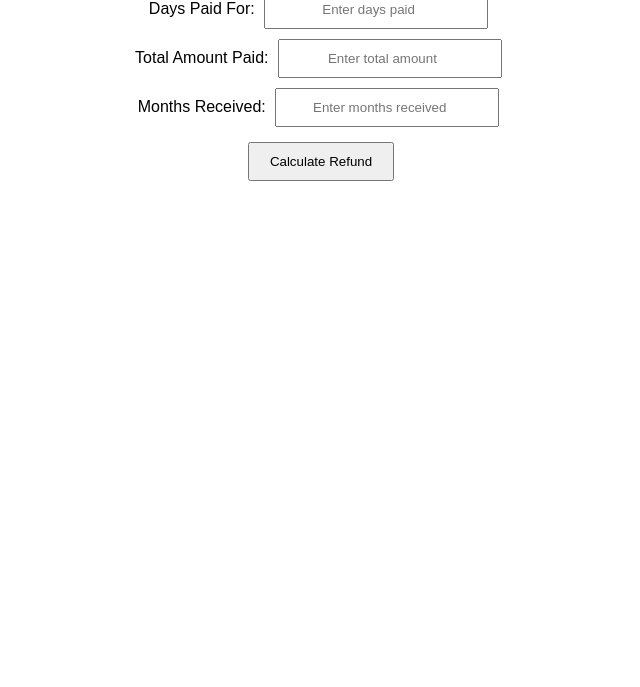
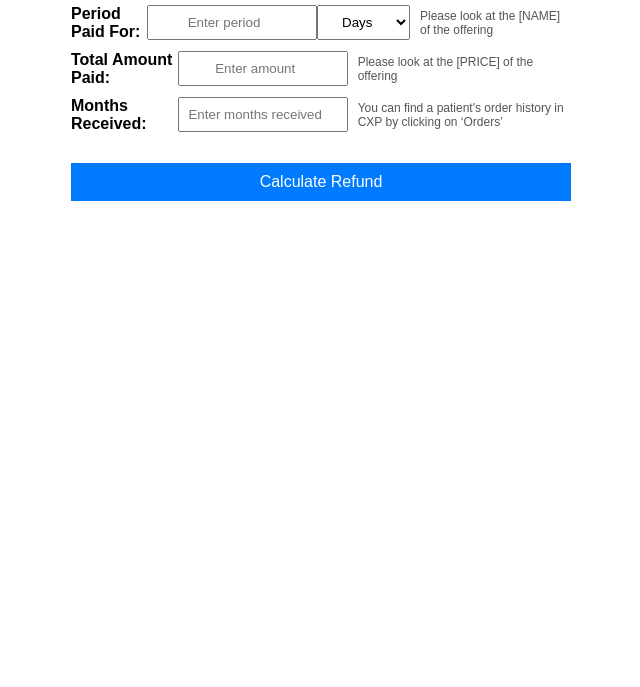
Before and after one commit to m-bluebird/refund-calculator, a plain HTML site: page index.html in a window 1280 px wide. Shown: the part 113-800 px from the top of the page, without its empty margins (319-959 px from the left). Drawn offline with Linux system fonts and the light colour scheme.

Commit message:
Add files via upload

```diff
--- a/index.html
+++ b/index.html
@@ -7,58 +7,109 @@
     <style>
         body {
             font-family: Arial, sans-serif;
+            margin: 50px;
+            display: flex;
+            justify-content: center;
+        }
+        .container {
+            width: 500px;
+            display: flex;
+            flex-direction: column;
+        }
+        .input-group {
+            display: flex;
+            align-items: center;
+            justify-content: space-between;
+            margin-bottom: 10px;
+        }
+        label {
+            flex: 1;
+            text-align: left;
+            font-weight: bold;
+        }
+        input, select {
+            padding: 8px;
+            width: 150px;
             text-align: center;
-            margin: 50px;
+            flex: 1;
         }
-        input {
-            padding: 10px;
-            width: 200px;
-            margin: 5px;
-            text-align: center;
+        .instructions {
+            flex: 2;
+            text-align: left;
+            font-size: 12px;
+            color: #555;
+            padding-left: 10px;
         }
         button {
             padding: 10px 20px;
-            margin: 10px;
+            margin-top: 20px;
             cursor: pointer;
+            width: 100%;
+            background-color: #007BFF;
+            color: white;
+            border: none;
+            font-size: 16px;
         }
         .result {
             font-size: 20px;
             font-weight: bold;
             margin-top: 20px;
+            text-align: center;
         }
     </style>
 </head>
 <body>
 
-    <h2>Refund Calculator</h2>
+    <div class="container">
+        <h2>Refund Calculator</h2>
 
-    <label>Days Paid For:</label>
-    <input type="number" id="daysPaidFor" placeholder="Enter days paid"><br>
+        <div class="input-group">
+            <label for="periodPaidFor">Period Paid For:</label>
+            <input type="number" id="periodPaidFor" placeholder="Enter period">
+            <select id="timeUnit">
+                <option value="days">Days</option>
+                <option value="weeks">Weeks</option>
+            </select>
+            <span class="instructions">Please look at the [NAME] of the offering</span>
+        </div>
 
-    <label>Total Amount Paid:</label>
-    <input type="number" id="totalAmountPaid" placeholder="Enter total amount"><br>
+        <div class="input-group">
+            <label for="totalAmountPaid">Total Amount Paid:</label>
+            <input type="number" id="totalAmountPaid" placeholder="Enter amount">
+            <span class="instructions">Please look at the [PRICE] of the offering</span>
+        </div>
 
-    <label>Months Received:</label>
-    <input type="number" id="monthsReceived" placeholder="Enter months received"><br>
+        <div class="input-group">
+            <label for="monthsReceived">Months Received:</label>
+            <input type="number" id="monthsReceived" placeholder="Enter months received">
+            <span class="instructions">You can find a patient's order history in CXP by clicking on ‘Orders’</span>
+        </div>
 
-    <button onclick="calculateRefund()">Calculate Refund</button>
+        <button onclick="calculateRefund()">Calculate Refund</button>
 
-    <div class="result" id="result"></div>
+        <div class="result" id="result"></div>
+    </div>
 
     <script>
         function calculateRefund() {
-            let daysPaidFor = parseFloat(document.getElementById('daysPaidFor').value);
+            let periodPaidFor = parseFloat(document.getElementById('periodPaidFor').value);
+            let timeUnit = document.getElementById('timeUnit').value;
             let totalAmountPaid = parseFloat(document.getElementById('totalAmountPaid').value);
             let monthsReceived = parseFloat(document.getElementById('monthsReceived').value);
+            let refundAmount;
 
-            let monthsPaidFor = daysPaidFor / 30;
-            let monthsToRefund = monthsPaidFor - monthsReceived;
-            let amountToRefund = (totalAmountPaid / monthsPaidFor) * monthsToRefund;
+            if (timeUnit === "days") {
+                let monthsPaidFor = periodPaidFor / 30;
+                let monthsToRefund = monthsPaidFor - monthsReceived;
+                refundAmount = (totalAmountPaid / monthsPaidFor) * monthsToRefund;
+            } else if (timeUnit === "weeks") {
+                refundAmount = (totalAmountPaid / periodPaidFor) * (periodPaidFor - monthsReceived);
+            }
 
-            if (isNaN(amountToRefund) || amountToRefund < 0) {
+            if (isNaN(refundAmount) || refundAmount < 0) {
                 document.getElementById('result').innerHTML = "Invalid input. Check values!";
             } else {
-                document.getElementById('result').innerHTML = `Refund Amount: $${amountToRefund.toFixed(2)}`;
+                document.getElementById('result').innerHTML = `Refund Amount: $${refundAmount.toFixed(2)}`;
             }
         }
     </script>
```
